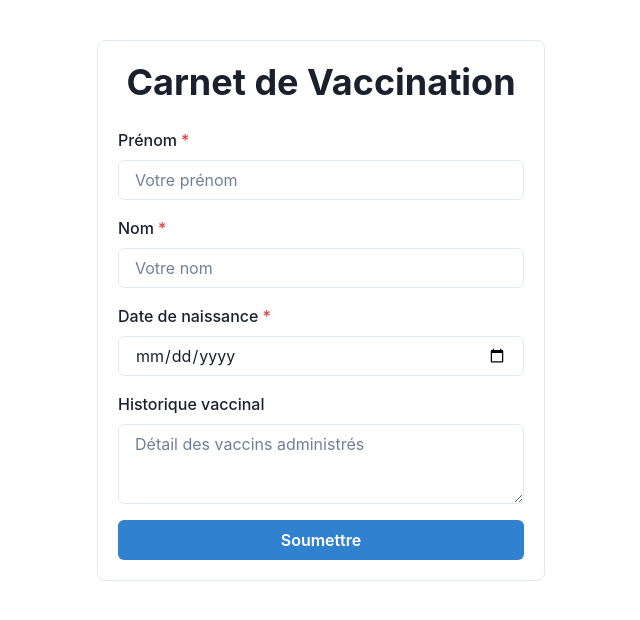
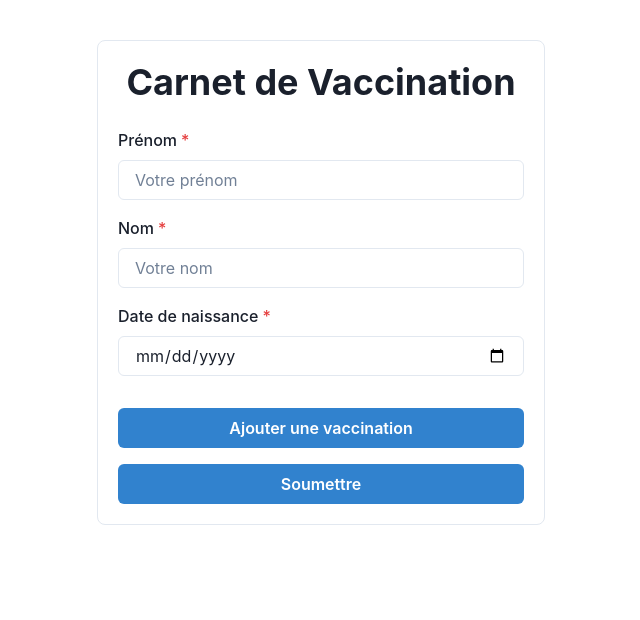
Before and after one commit to EUVABECO/cve_demo, a React (Create React App) app: page / in a window 1280 px wide. Shown: the top 620 px of the page, without its empty margins (319-959 px from the left). Built offline with nearby package versions, Linux system fonts and the light colour scheme.

Commit message:
add multiple vaccinations

```diff
--- a/package.json
+++ b/package.json
@@ -13,7 +13,8 @@
     "react": "^18.3.1",
     "react-dom": "^18.3.1",
     "react-scripts": "5.0.1",
-    "web-vitals": "^2.1.4"
+    "web-vitals": "^2.1.4",
+    "zustand": "^4.5.5"
   },
   "scripts": {
     "start": "react-scripts start",
--- a/src/App.js
+++ b/src/App.js
@@ -1,4 +1,4 @@
-import React from 'react';
+import React, { useState } from 'react';
 import {
   Box,
   Button,
@@ -6,17 +6,81 @@ import {
   FormLabel,
   Input,
   Stack,
-  Textarea,
-  Heading
+  Heading,
+  VStack,
+  Alert,
+  AlertIcon
 } from '@chakra-ui/react';
+import VaccinationEntryForm from './components/VaccinationEntryForm';
 
 function App() {
+  const [vaccinationEntries, setVaccinationEntries] = useState([]);
+  const [formStatus, setFormStatus] = useState({ success: false, error: false });
+
+  const addVaccinationEntry = () => {
+    setVaccinationEntries([...vaccinationEntries, { id: Date.now(), name: '', date: '' }]);
+  };
+
+  const handleVaccinationEntryChange = (id, field, value) => {
+    setVaccinationEntries((prevEntries) =>
+      prevEntries.map((entry) =>
+        entry.id === id ? { ...entry, [field]: value } : entry
+      )
+    );
+  };
+
+  const handleSubmit = async (event) => {
+    event.preventDefault();
+    const formData = {
+      firstName: event.target['first-name'].value,
+      lastName: event.target['last-name'].value,
+      birthdate: event.target['birthdate'].value,
+      vaccinationEntries
+    };
+
+    try {
+      const response = await fetch('https://your-server-endpoint.com/api/vaccination-records', {
+        method: 'POST',
+        headers: {
+          'Content-Type': 'application/json'
+        },
+        body: JSON.stringify(formData)
+      });
+
+      if (!response.ok) {
+        throw new Error('Network response was not ok');
+      }
+
+      const result = await response.json();
+      console.log('Form submitted successfully:', result);
+      setFormStatus({ success: true, error: false });
+      // Clear the form
+      event.target.reset();
+      setVaccinationEntries([]);
+    } catch (error) {
+      console.error('There was a problem with the form submission:', error);
+      setFormStatus({ success: false, error: true });
+    }
+  };
+
   return (
     <Box maxW="md" mx="auto" mt={10} p={5} borderWidth="1px" borderRadius="lg">
       <Heading mb={6} textAlign="center">
         Carnet de Vaccination
       </Heading>
-      <form>
+      {formStatus.success && (
+        <Alert status="success" mb={4}>
+          <AlertIcon />
+          Form submitted successfully!
+        </Alert>
+      )}
+      {formStatus.error && (
+        <Alert status="error" mb={4}>
+          <AlertIcon />
+          There was a problem with the form submission.
+        </Alert>
+      )}
+      <form onSubmit={handleSubmit}>
         <Stack spacing={4}>
           <FormControl id="first-name" isRequired>
             <FormLabel>Prénom</FormLabel>
@@ -33,10 +97,21 @@ function App() {
             <Input type="date" />
           </FormControl>
 
-          <FormControl id="vaccination-history">
-            <FormLabel>Historique vaccinal</FormLabel>
-            <Textarea placeholder="Détail des vaccins administrés" />
-          </FormControl>
+          <VStack spacing={4} align="stretch">
+            {vaccinationEntries.map((entry) => (
+              <VaccinationEntryForm
+                key={entry.id}
+                id={entry.id}
+                name={entry.name}
+                date={entry.date}
+                onChange={handleVaccinationEntryChange}
+              />
+            ))}
+          </VStack>
+
+          <Button colorScheme="blue" onClick={addVaccinationEntry} width="full">
+            Ajouter une vaccination
+          </Button>
 
           <Button colorScheme="blue" type="submit" width="full">
             Soumettre
--- /dev/null
+++ b/src/components/VaccinationEntryForm.js
@@ -0,0 +1,27 @@
+import React from 'react';
+import { Box, FormControl, FormLabel, Input } from '@chakra-ui/react';
+
+const VaccinationEntryForm = ({ id, name, date, onChange }) => {
+  return (
+    <Box p={4} borderWidth="1px" borderRadius="lg">
+      <FormControl id={`vaccine-name-${id}`} isRequired>
+        <FormLabel>Nom du vaccin</FormLabel>
+        <Input
+          placeholder="Nom du vaccin"
+          value={name}
+          onChange={(e) => onChange(id, 'name', e.target.value)}
+        />
+      </FormControl>
+      <FormControl id={`vaccine-date-${id}`} isRequired>
+        <FormLabel>Date de vaccination</FormLabel>
+        <Input
+          type="date"
+          value={date}
+          onChange={(e) => onChange(id, 'date', e.target.value)}
+        />
+      </FormControl>
+    </Box>
+  );
+};
+
+export default VaccinationEntryForm;
```
Also changed, not shown: 1 other file (tests, documents, lock files or other folders).
